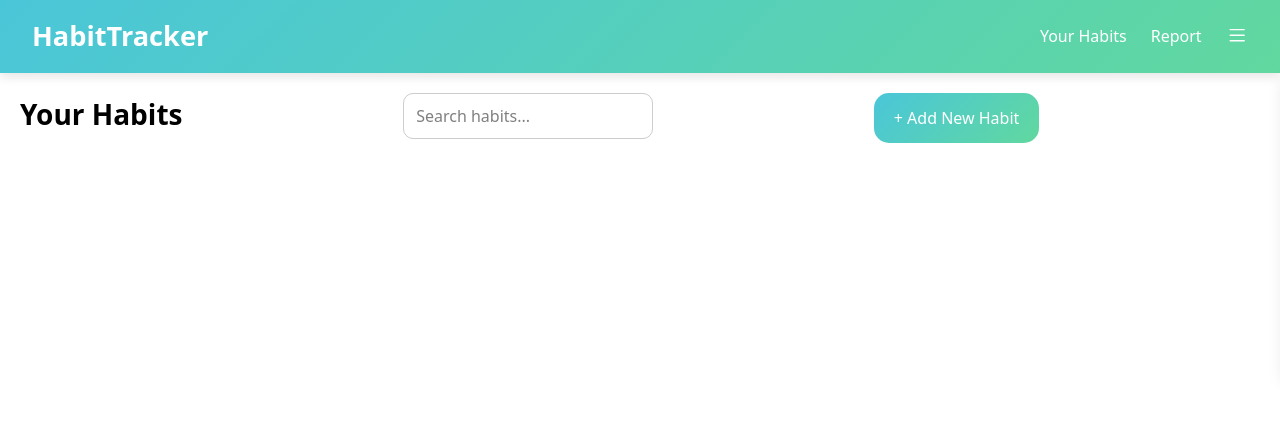
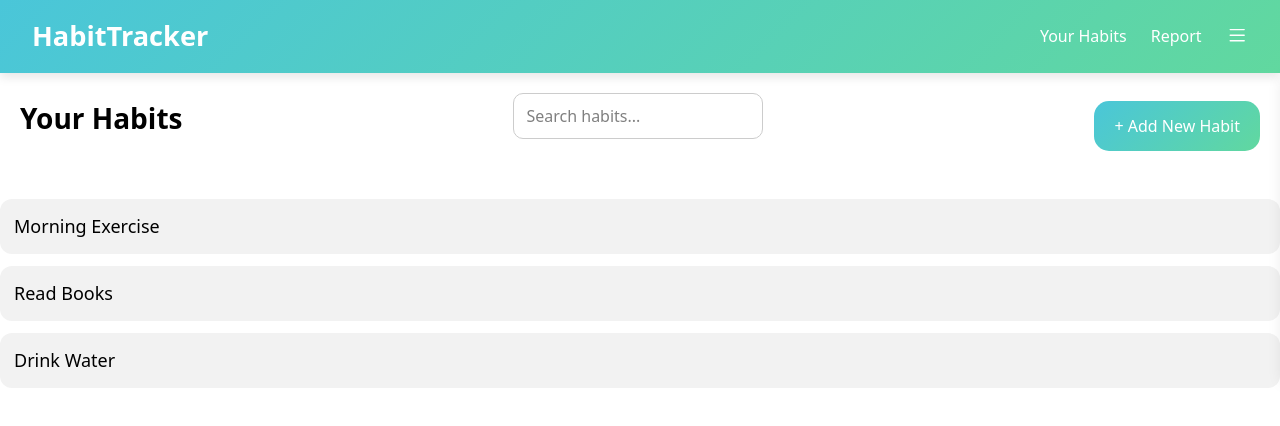
Before and after one commit to Ishagp/Habit_Tracker, a React (Vite) app: page /your-habits in a window 1280 px wide. Shown: the top 426 px of the page. Built offline with nearby package versions, Linux system fonts and the light colour scheme.

Commit message:
Update Habitlist

```diff
--- a/src/App.css
+++ b/src/App.css
@@ -1 +1,5 @@
 @import "tailwindcss";
+
+/* body{
+    background-color: rgb(255, 249, 249);
+} */
--- a/src/App.jsx
+++ b/src/App.jsx
@@ -9,9 +9,9 @@ import { Routes, Route } from "react-router-dom";
 function App() {
 
   const [habits, setHabits] = useState([
-    { id: 1, title: "Morning Exercise", completed: false },
-    { id: 2, title: "Read Books", completed: false },
-    { id: 3, title: "Drink Water", completed: false },
+    { id: 1, title: "Morning Exercise",description:"Do it daily for 30 min", completed: false },
+    { id: 2, title: "Read Books",description:"Do it daily for 30 min", completed: false },
+    { id: 3, title: "Drink Water",description:"Do it daily for 30 min", completed: false },
   ]);
 
   const toggleHabit = (id) => {
--- a/src/components/Habitlist/Habitlist.jsx
+++ b/src/components/Habitlist/Habitlist.jsx
@@ -44,6 +44,7 @@ const Habitlist = ({ habits, toggleHabit, addHabit, deleteHabit }) => {
                     {habits.map(habit => (
                         <div
                             key={habit.id}
+
                             style={{
                                 padding: "1rem",
                                 background: habit.completed ? "#d4f8d4" : "#f2f2f2",
@@ -51,11 +52,16 @@ const Habitlist = ({ habits, toggleHabit, addHabit, deleteHabit }) => {
                                 borderRadius: "10px",
                                 display: "flex",
                                 justifyContent: "space-between",
-                                alignItems: "center"
+                                alignItems: "center",
+                                cursor: "pointer"
                             }}
                         >
-                            <span>{habit.title}</span>
-
+                            <div className={styles.HabitName}>
+                                <span>{habit.title}</span>
+                                <p style={{ fontSize: "14px", color: "gray", marginTop: "5px" }}>
+                                    {habit.description}
+                                </p>
+                            </div>
                             <div style={{ display: "flex", gap: "10px" }}>
                                 <input
                                     type="checkbox"
--- a/src/components/Habitlist/Habitlist.module.css
+++ b/src/components/Habitlist/Habitlist.module.css
@@ -9,6 +9,12 @@
     align-items: center;
     margin-top: 20px;
     height: 50px;
+    /* font-weight: 800; */
+}
+
+.HabitName span{
+    font-weight: 500;
+
 }
 
 .heading {
--- a/src/components/YourHabit/YourHabit.jsx
+++ b/src/components/YourHabit/YourHabit.jsx
@@ -10,8 +10,9 @@ const YourHabit = ({ habits }) => {
   );
 
   return (
+    <>
       <div className={styles.container}>
-
+        <div className={styles.topRow}>
           <h1 className={styles.heading}>Your Habits</h1>
 
           {/* Search Bar */}
@@ -29,6 +30,7 @@ const YourHabit = ({ habits }) => {
           >
             + Add New Habit
           </button>
+        </div>
 
         {/* Habits List */}
         <div className={styles.habitList}>
@@ -41,7 +43,16 @@ const YourHabit = ({ habits }) => {
 
       </div>
 
+      {/* Full Habit List below container */}
+      <div className={styles.allHabits}>
+        {habits.map((habit) => (
+          <div key={habit.id} className={styles.fullHabitCard}>
+            {habit.title}
+          </div>
+        ))}
+      </div>
 
+    </>
   );
 };
 
--- a/src/components/YourHabit/YourHabit.module.css
+++ b/src/components/YourHabit/YourHabit.module.css
@@ -1,8 +1,16 @@
 .container {
   padding: 20px;
   display: flex;
+  flex-direction: column;
+  height: fit-content;
+}
+
+.topRow {
+  display: flex;
+  align-items: center;
   justify-content: space-between;
-  height: fit-content;
+  gap: 20px;
+  margin-bottom: 20px;
 }
 
 .heading {
@@ -23,7 +31,10 @@
 .habitList {
   display: flex;
   flex-direction: column;
-  gap: 12px;
+  gap: 8px;
+  width: 250px;
+  margin: auto;
+  margin-top: 0;
 }
 
 .habitCard {
@@ -46,3 +57,17 @@
 .add_btn:hover {
   background: linear-gradient(135deg, #4bb6c6, #5fb68c);
 }
+
+.allHabits {
+  display: flex;
+  flex-direction: column;
+  gap: 12px;
+}
+
+.fullHabitCard {
+  padding: 14px;
+  background: #f2f2f2;
+  border-radius: 12px;
+  font-size: 18px;
+  font-weight: 500;
+}
```
Lines whose indentation alone changed are shown as unchanged.
